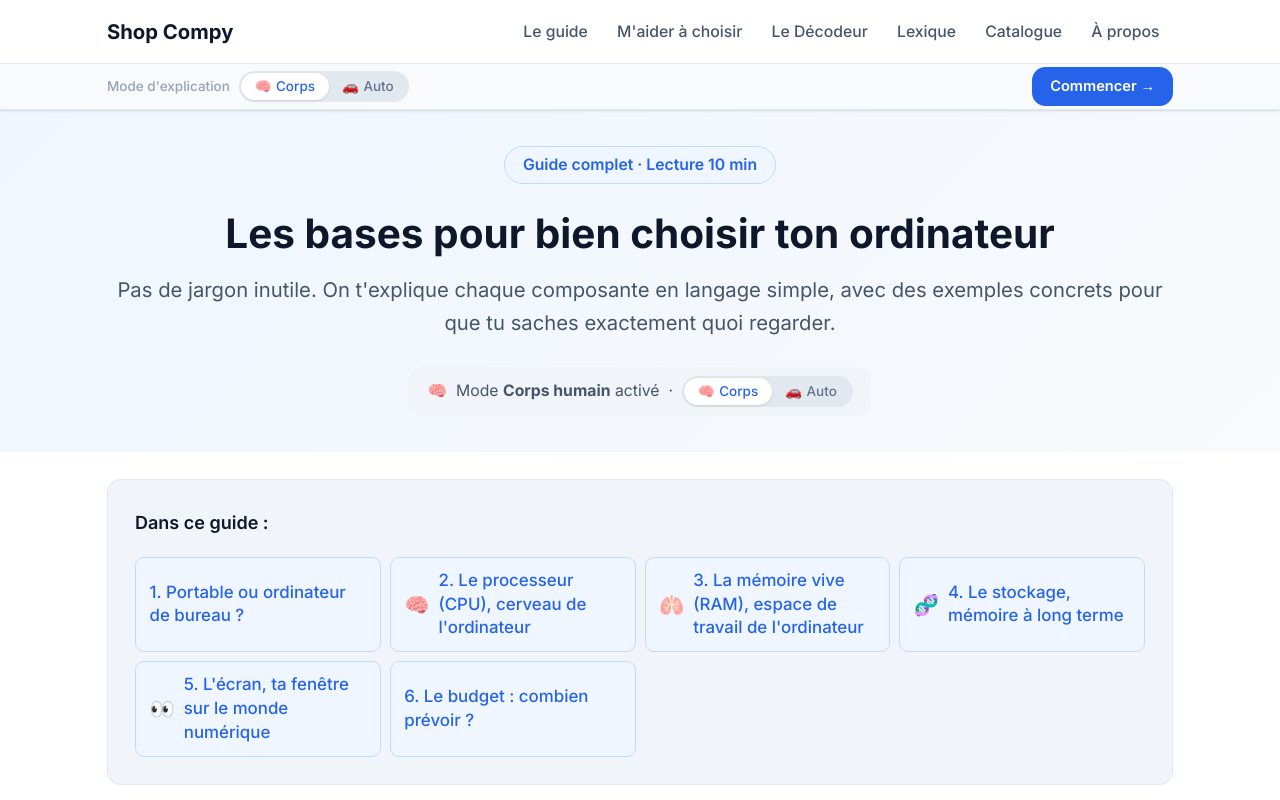
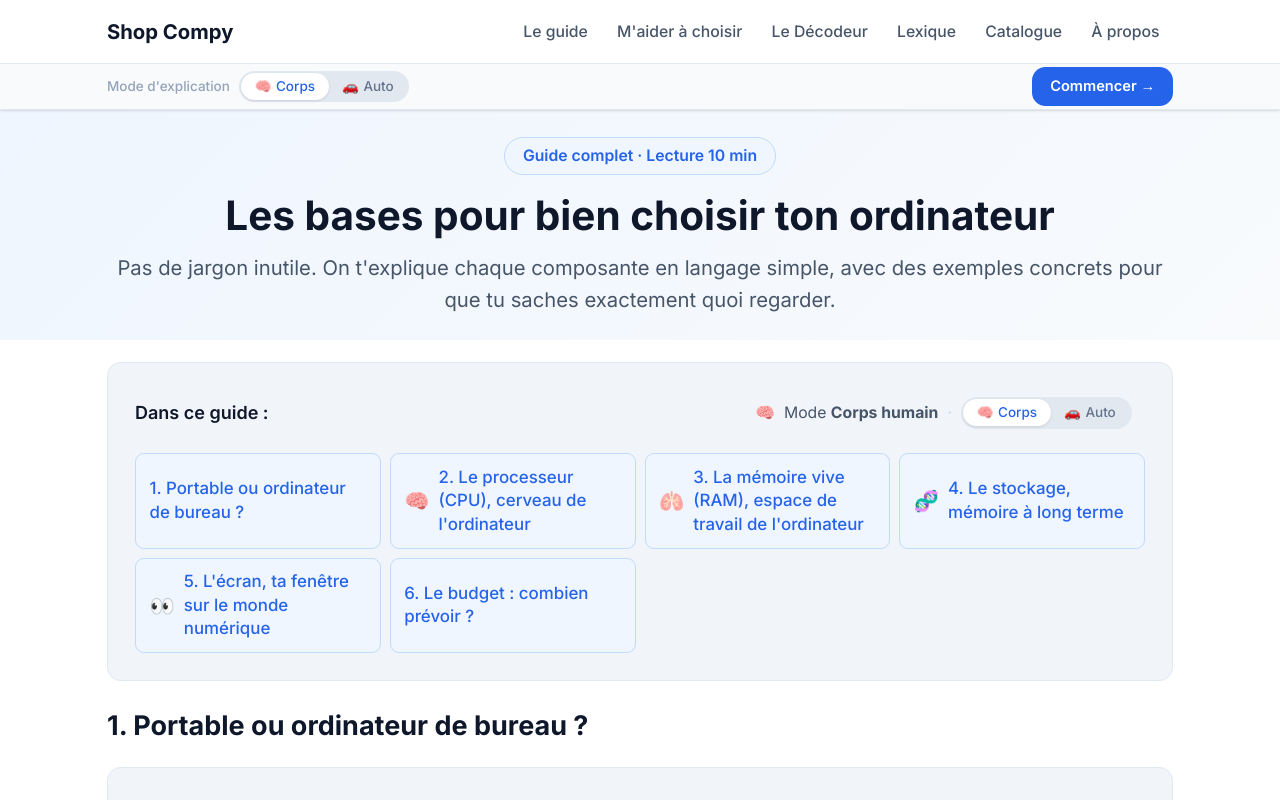
Before and after one commit to pypoulin-git/ordi-guide, a Next.js app: page /guide in a window 1280 px wide. Shown: the top 800 px of the page. Built offline with nearby package versions, Linux system fonts and the light colour scheme.

Commit message:
guide: move toggle into TOC card, shrink hero section

```diff
--- a/src/app/guide/page.tsx
+++ b/src/app/guide/page.tsx
@@ -178,36 +178,36 @@ export default function GuidePage() {
   return (
     <>
       {/* ── Hero ─────────────────────────────────────────────────── */}
-      <section className="section" style={{ background: 'linear-gradient(135deg, #eff6ff 0%, #f8fafc 100%)', paddingTop: '2rem', paddingBottom: '2rem' }}>
+      <section className="section" style={{ background: 'linear-gradient(135deg, #eff6ff 0%, #f8fafc 100%)', paddingTop: '1.5rem', paddingBottom: '1.25rem' }}>
         <div className="container max-w-3xl mx-auto text-center">
-          <div className="inline-flex items-center gap-2 px-4 py-1.5 rounded-full text-sm font-semibold mb-6"
+          <div className="inline-flex items-center gap-2 px-4 py-1.5 rounded-full text-sm font-semibold mb-4"
             style={{ background: '#eff6ff', color: '#2563eb', border: '1px solid #bfdbfe' }}>
             Guide complet · Lecture 10 min
           </div>
-          <h1 className="text-4xl font-bold mb-4" style={{ color: '#0f172a' }}>
+          <h1 className="text-4xl font-bold mb-3" style={{ color: '#0f172a' }}>
             Les bases pour bien choisir ton ordinateur
           </h1>
-          <p className="text-lg leading-relaxed mb-6" style={{ color: '#475569' }}>
+          <p className="text-lg leading-relaxed" style={{ color: '#475569' }}>
             Pas de jargon inutile. On t&apos;explique chaque composante en langage simple,
             avec des exemples concrets pour que tu saches exactement quoi regarder.
           </p>
-
-          {/* Mode indicator */}
-          <div className="inline-flex items-center gap-2 px-4 py-2 rounded-xl text-sm"
-            style={{ background: '#f1f5f9', color: '#475569' }}>
-            <span>{modeIcon}</span>
-            <span>Mode <strong>{modeLabel}</strong> activé</span>
-            <span className="text-[--text-muted]">·</span>
-            <AnalogyToggle variant="pill" />
-          </div>
         </div>
       </section>
 
       {/* ── Table of contents ────────────────────────────────────── */}
-      <section className="section" style={{ paddingTop: '1.5rem', paddingBottom: '1.5rem' }}>
+      <section className="section" style={{ paddingTop: '1.25rem', paddingBottom: '1.5rem' }}>
         <div className="container max-w-3xl mx-auto">
           <div className="card">
-            <h2 className="font-semibold mb-4" style={{ color: '#0f172a', fontSize: '1rem' }}>Dans ce guide :</h2>
+            <div className="flex items-center justify-between gap-4 mb-4">
+              <h2 className="font-semibold" style={{ color: '#0f172a', fontSize: '1rem' }}>Dans ce guide :</h2>
+              <div className="flex items-center gap-2 px-3 py-1.5 rounded-lg text-sm shrink-0"
+                style={{ background: '#f1f5f9', color: '#475569' }}>
+                <span>{modeIcon}</span>
+                <span>Mode <strong>{modeLabel}</strong></span>
+                <span style={{ color: '#cbd5e1' }}>·</span>
+                <AnalogyToggle variant="pill" />
+              </div>
+            </div>
             <div className="grid gap-2" style={{ gridTemplateColumns: 'repeat(auto-fill, minmax(200px, 1fr))' }}>
               {sections.map((s, i) => (
                 <a key={s.id} href={`#${s.id}`}
```
